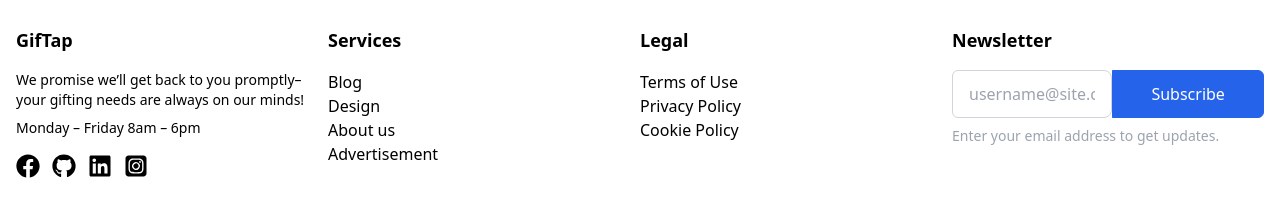
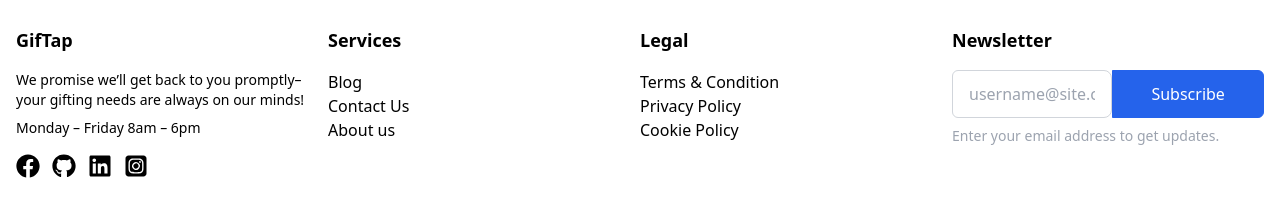
Before and after one commit to Naiemjoy1/giftap_client, a React (Vite) app: page / in a window 1280 px wide. Shown: the part 5502-5718 px from the top of the page. Built offline with nearby package versions, Linux system fonts and the light colour scheme; no server answers; grey boxes are pictures that could not be loaded; a web font is replaced by a local one; what @react-pdf/renderer would draw is missing.

Commit message:
terms and condition add in footer section

```diff
--- a/src/Router/router.jsx
+++ b/src/Router/router.jsx
@@ -19,6 +19,7 @@ import PrivetRoute from "./PrivetRoute/PrivetRoute";
 import AdminRoute from "./AdminRoute/AdminRoute";
 import SellerRoute from "./SellerRoute/SellerRoute";
 import Privacy from "../Shared/Footer/Privacy";
+import TernsCondition from "../Shared/Footer/TernsCondition";
 
 export const router = createBrowserRouter([
   {
@@ -61,6 +62,10 @@ export const router = createBrowserRouter([
       {
         path: "/privacy",
         element: <Privacy></Privacy>,
+      },
+      {
+        path: "/terms",
+        element: <TernsCondition></TernsCondition>,
       },
       {
         path: "/BlogDetails/:id",
--- a/src/Shared/Footer/Footer.jsx
+++ b/src/Shared/Footer/Footer.jsx
@@ -44,11 +44,13 @@ const Footer = () => {
                   </a>
                 </li>
               </Link>
+              <Link to={"/contact"}>
                 <li>
                   <a href="#" className="hover:text-gray-400">
-                  Design
+                    Contact Us
                   </a>
                 </li>
+              </Link>
               <Link to={"/about"}>
                 <li>
                   <a href="#" className="hover:text-gray-400">
@@ -56,11 +58,6 @@ const Footer = () => {
                   </a>
                 </li>
               </Link>
-              <li>
-                <a href="#" className="hover:text-gray-400">
-                  Advertisement
-                </a>
-              </li>
             </ul>
           </div>
 
@@ -68,11 +65,13 @@ const Footer = () => {
           <div className="w-full sm:w-1/2 md:w-1/4 mb-6 md:mb-0">
             <h6 className="text-lg font-semibold mb-4">Legal</h6>
             <ul>
+              <Link to={"/terms"}>
                 <li>
                   <a href="#" className="hover:text-gray-400">
-                  Terms of Use
+                    Terms & Condition
                   </a>
                 </li>
+              </Link>
               <Link to={"/privacy"}>
                 <li>
                   <a href="#" className="hover:text-gray-400">
--- /dev/null
+++ b/src/Shared/Footer/TernsCondition.jsx
@@ -0,0 +1,35 @@
+const TernsCondition = () => {
+  return (
+    <div>
+      <h1 className="text-5xl text-center font-semibold mt-8 mb-6">
+        Gif Tap Terms and Condition
+      </h1>
+      <div className="p-12">
+        <h1 className="text-base font-semibold mt-3">
+          'Gif Tap' তে আপনাকে স্বাগতম। আপনি এই ওয়েবসাইটের সকল টার্মস এবং
+          কন্ডিশনস মেনে ওয়েবসাইটটি ব্যবহার করছেন অথবা করতে চাচ্ছেন বলে আমরা ধরে
+          নিচ্ছি। এই ওয়েবসাইটে ব্যবহৃত “আমরা”, “আমাদের” বলতে মূলত “Gif Tap”
+          কর্তৃপক্ষকে বুঝানো হয়েছে। আপনার যদি কোনো টার্মস এবং কন্ডিশনস বুঝতে
+          সমস্যা হয়ে থাকে তাহলে আপনি আমাদের ইমেইল অথবা ফেসবুক পেজে যোগাযোগ করতে
+          পারেন। টার্মস এবং কন্ডিশনসের ব্যাপারে “Gif Tap” কর্তৃপক্ষের সিদ্ধান্তই
+          চূড়ান্ত এবং যেকোনো সময় তা পরিবর্তনের ক্ষমতা কর্তৃপক্ষের রয়েছে।
+        </h1>
+        <h1 className="text-base font-semibold mt-3">টার্মস এবং কন্ডিশনস: </h1>
+        <h1 className="text-base font-semibold mt-3">
+          ১. আপনার অ্যাকাউন্ট ক্রেডেনশিয়ালস (ইউজারনেম এবং পাসওয়ার্ড) একান্তই
+          আপনার ব্যক্তিগত। এগুলো অন্য কোনো ব্যাক্তি/মাধ্যমের সাথে শেয়ার করা
+          অনুমোদিত নয়। অ্যাকাউন্ট ক্রেডেনশিয়ালস অন্য কোনো ব্যাক্তি/মাধ্যমের সাথে
+          শেয়ার করা হলে আপনার অ্যাকাউন্ট যেকোনো সময় বিনা নোটিশে টার্মিনেট করা
+          হতে পারে এবং সেক্ষেত্রে আপনি আর এই অ্যাকাউন্ট ব্যবহার করতে পারবেন না।{" "}
+        </h1>
+        <h1 className="text-base font-semibold mt-3">
+          ২. কর্তৃপক্ষের অনুমতি ব্যতিত যে কোনো কোর্স ম্যাটেরিয়ালস ডিস্ট্রিবিউশন
+          সম্পূর্ণরূপে নিষিদ্ধ এবং আইনত দন্ডনীয় অপরাধ। আমরা আশা করি, এ ব্যাপারে
+          আপনি সতর্ক থাকবেন। এটি সামগ্রিক ভাবে সবাইকেই ক্ষতিগ্রস্থ করতে পারে।{" "}
+        </h1>
+      </div>
+    </div>
+  );
+};
+
+export default TernsCondition;
```
Lines whose indentation alone changed are shown as unchanged.
